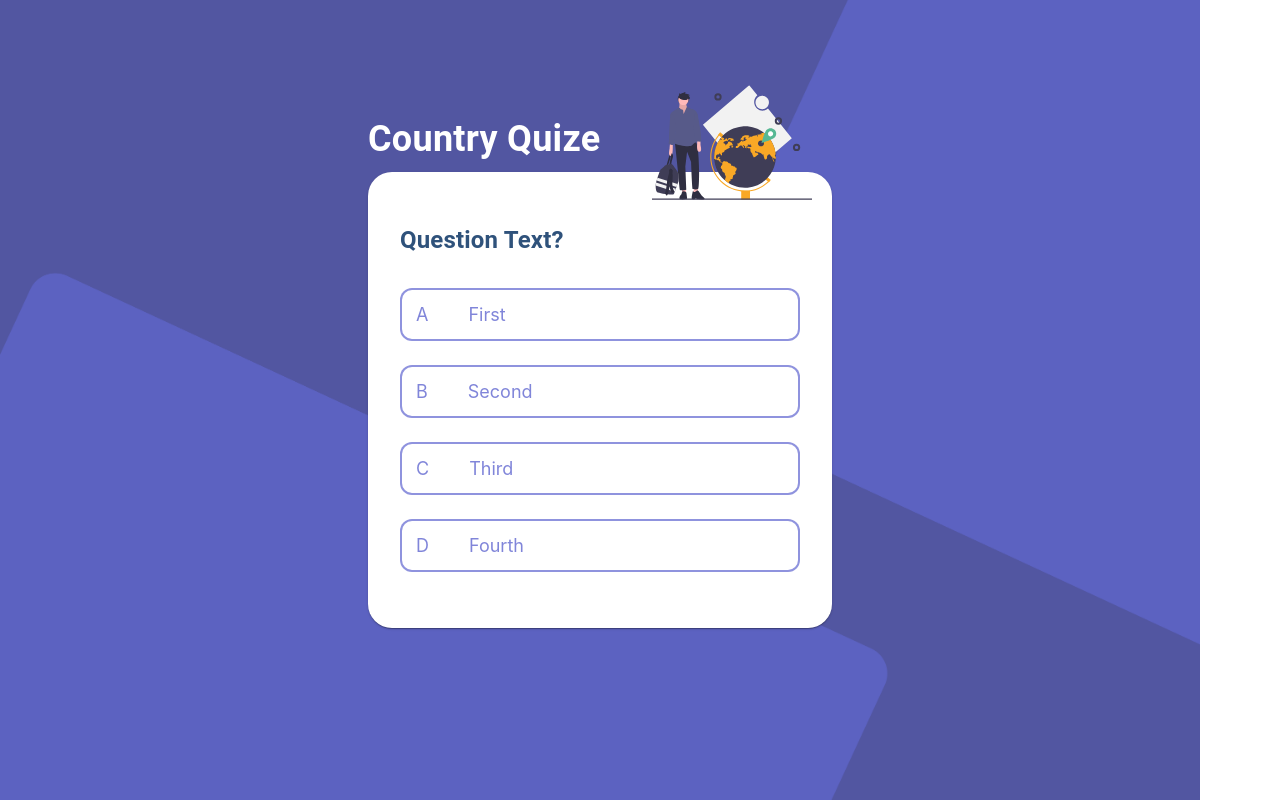
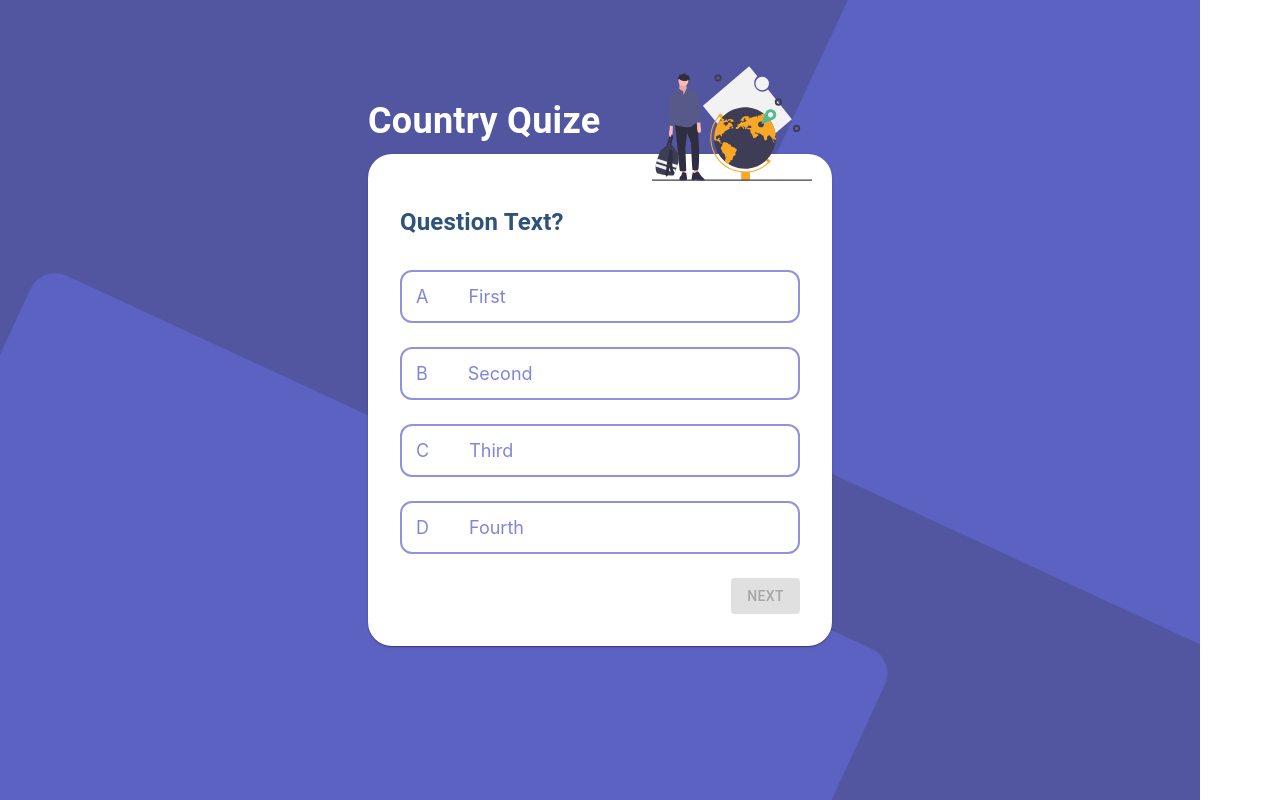
Before and after one commit to FedorowPavel/quize-react-ts, a React (Create React App) app: page / in a window 1280 px wide. Built offline with nearby package versions, Linux system fonts and the light colour scheme; no server answers.

Commit message:
small changes, fetching and loading indication added, next button added

```diff
--- a/package.json
+++ b/package.json
@@ -19,6 +19,7 @@
     "react-dom": "^17.0.2",
     "react-query": "^3.34.12",
     "react-scripts": "5.0.0",
+    "react-spinners": "^0.11.0",
     "typescript": "^4.5.5",
     "web-vitals": "^2.1.4"
   },
--- a/src/App.tsx
+++ b/src/App.tsx
@@ -3,15 +3,26 @@ import QuizeCard from "./Components/QuizeCard";
 import MainWrapper from "./Components/MainWrapper";
 import {useQuery} from "react-query";
 import {fetchCountries} from "./api/api";
+import {Country} from "./models/country";
+import {BeatLoader} from "react-spinners";
+import FetchingIndicator from "./Components/FetchingIndicator";
+
+
 
 function App() {
-  const { isLoading } = useQuery("countries", () => fetchCountries());
-
-  if (isLoading) return <span>"Loading..."</span>;
+  const { isLoading, data, isFetching } = useQuery<Country[]>(
+    "countries",
+    () => fetchCountries(),
+    {
+      // refetchInterval: 1000,
+      refetchOnWindowFocus: true,
+    });
 
   return (
     <MainWrapper>
-      <QuizeCard/>
+      {!isLoading && <QuizeCard/>}
+      <BeatLoader loading={isLoading} color={'#fff'} size={20}/>
+      <FetchingIndicator isFetching={isFetching}/>
     </MainWrapper>
   );
 }
--- /dev/null
+++ b/src/Components/FetchingIndicator.tsx
@@ -0,0 +1,17 @@
+import {PuffLoader} from "react-spinners";
+import React from "react";
+import {css} from "@emotion/react";
+
+const override = css`
+  display: block;
+  margin: 15px;
+  position: fixed;
+  top: 0;
+  left: 0;
+`;
+
+const FetchingIndicator: React.FC<{isFetching: boolean}> = ({isFetching}) => (
+  <PuffLoader loading={isFetching} color={'greenyellow'} size={30} css={override}/>
+)
+
+export default FetchingIndicator
--- a/src/Components/MainWrapper.tsx
+++ b/src/Components/MainWrapper.tsx
@@ -13,12 +13,10 @@ const containerStyles = {
   justifyContent: 'center'
 }
 
-const MainWrapper: React.FC<{ children: React.ReactNode }> = ({children}) => {
-  return (
+const MainWrapper: React.FC<{ children: React.ReactNode }> = ({children}) => (
     <Container sx={containerStyles}>
       {children}
     </Container>
   )
-}
 
 export default MainWrapper
--- a/src/Components/QuizeCard.tsx
+++ b/src/Components/QuizeCard.tsx
@@ -1,5 +1,5 @@
-import {Card} from "@mui/material";
-import React from "react";
+import {Button, Card} from "@mui/material";
+import React, {useState} from "react";
 import Logo from "./Logo";
 import Globe from "../assets/img/globe.svg"
 import Tittle from "./Tittle";
@@ -11,10 +11,18 @@ const cardStyles = {
   padding: "52px 32px 32px 32px",
   borderRadius: "24px",
   position: "relative",
-  overflow: "visible"
+  overflow: "visible",
+  display: "flex",
+  flexDirection: "column"
+}
+
+const buttonStyles = {
+  alignSelf: "flex-end"
 }
 
 const QuizeCard: React.FC = () => {
+  const [isAnsweredCorrect, setIsAnsweredCorrect] = useState(false)
+
   const quizeTitle = "Country Quize";
   const question = {
     text: "Question text?",
@@ -28,6 +36,7 @@ const QuizeCard: React.FC = () => {
       <Logo img={Globe}/>
       <Question questionText={question.text}/>
       <AnswerOptions options={question.options}/>
+      <Button variant="contained" disabled={!isAnsweredCorrect} color="success" sx={buttonStyles}>Next</Button>
     </Card>
   )
 }
```
Also changed, not shown: 1 other file (tests, documents, lock files or other folders).
